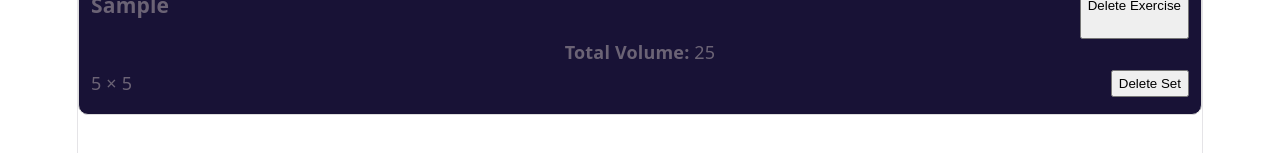
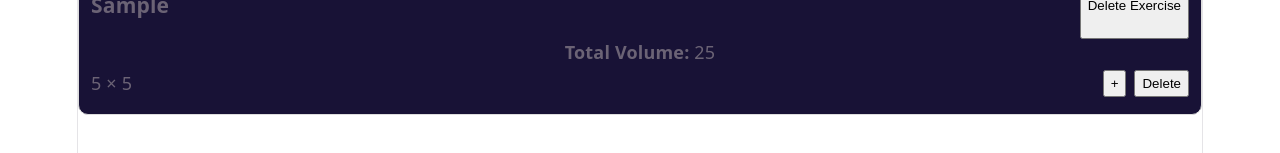
Before and after one commit to RickyRMT/LiftTrack, a React (Vite) app: page / in a window 1280 px wide. Both pictures are taken after typing "Sample", "5", "5" into the empty fields and a click on the button "Add Set". Shown: the part 309-462 px from the top of the page. Built offline with nearby package versions, Linux system fonts and the light colour scheme.

Commit message:
added feature that allows user to duplicate set with just a button

```diff
--- a/src/components/WorkoutLogger.jsx
+++ b/src/components/WorkoutLogger.jsx
@@ -104,6 +104,19 @@ function deleteSet(id) {
   setWorkouts((prev) => prev.filter((w) => w.id !== id));
 }
 
+function duplicateSet(set) {
+  const newSet = {
+    id: crypto.randomUUID(),
+    exercise: set.exercise,
+    exerciseKey: set.exerciseKey,
+    weight: set.weight,
+    reps: set.reps,
+    date: set.date,
+  };
+
+  setWorkouts((prev) => [...prev, newSet]);
+}
+
 return (
   <div>
     <h2>Workout Logger</h2>
@@ -186,9 +199,15 @@ return (
             {set.weight} × {set.reps}
             </span>
 
+            <div style={{ display: "flex", gap: "8px" }}>
+            <button onClick={() => duplicateSet(set)}>
+                +
+            </button>
+
             <button onClick={() => deleteSet(set.id)}>
-              Delete Set
+                Delete
             </button>
+            </div>
         </div>
         ))}
       </div>
```
Lines whose indentation alone changed are shown as unchanged.
